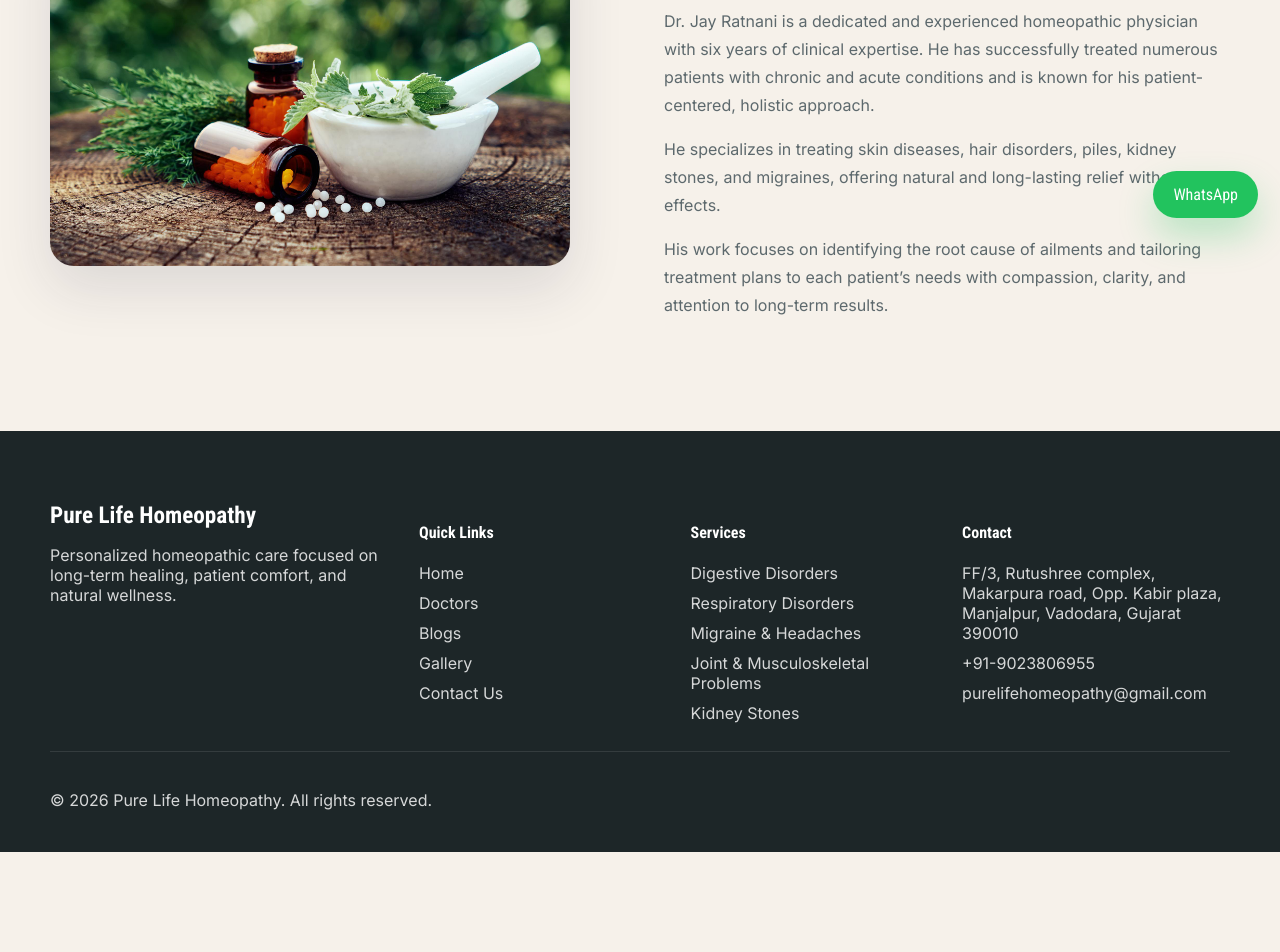
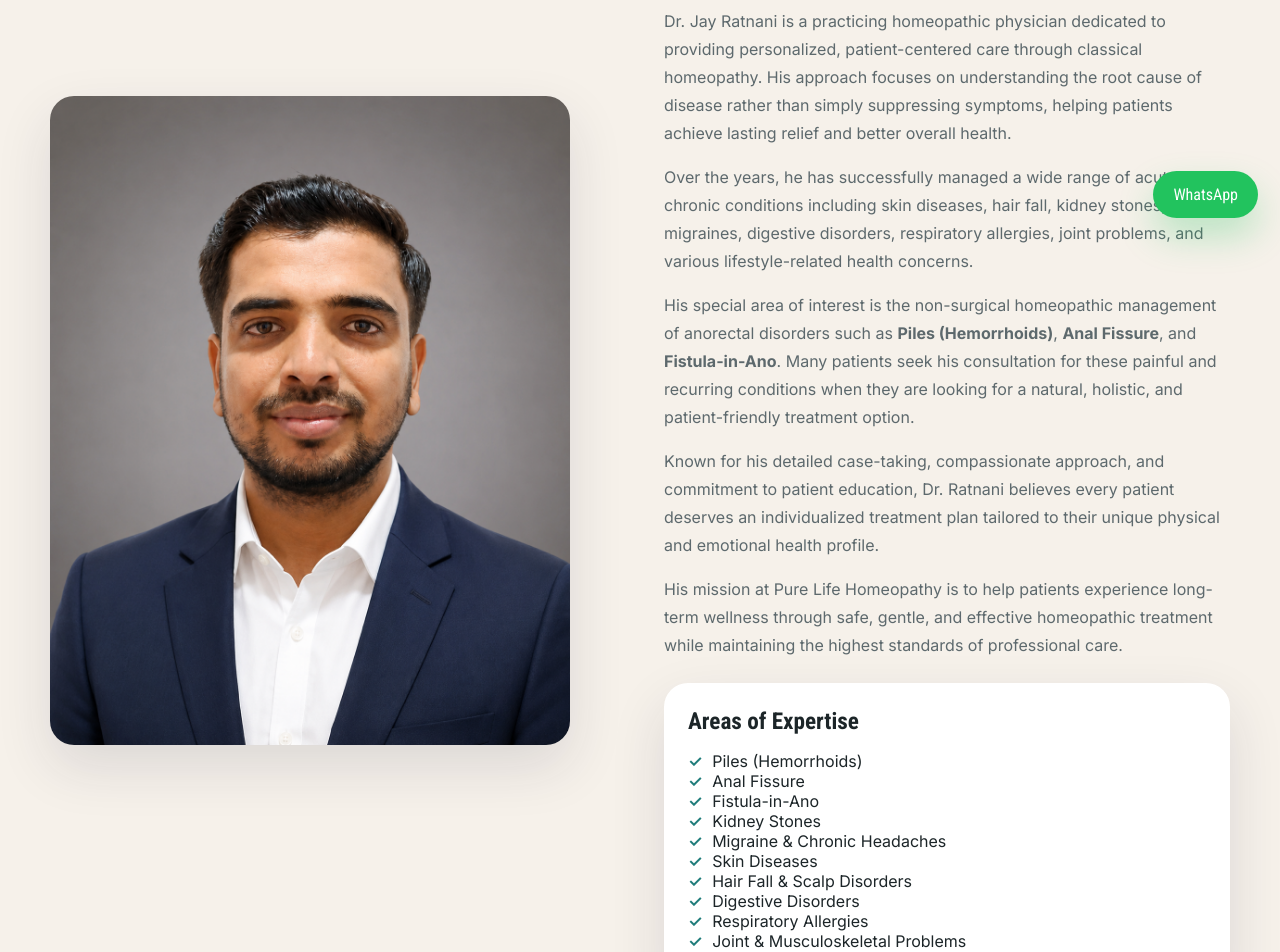
Before and after one commit to purelifehomeopathy-droid/purelife-homeopathy, a Next.js app: page /doctors in a window 1280 px wide. Shown: the part 560-1512 px from the top of the page. Before the commit the page ends 1412 px from the top, so only its background shows below. Built offline with nearby package versions, Linux system fonts and the light colour scheme.

Commit message:
Updated doctor profile and photo

```diff
--- a/src/app/doctors/page.tsx
+++ b/src/app/doctors/page.tsx
@@ -4,7 +4,7 @@ import type { Metadata } from "next";
 export const metadata: Metadata = {
   title: "Doctors",
   description:
-    "Meet Dr. Jay Ratnani, BHMS, and learn more about the clinic's personalized homeopathic approach."
+    "Meet Dr. Jay Ratnani, BHMS, specialist in homeopathic treatment for piles, fissure, fistula, kidney stones, skin diseases, hair disorders, and chronic health conditions."
 };
 
 export default function DoctorsPage() {
@@ -20,32 +20,76 @@ export default function DoctorsPage() {
         <div className="container doctor-layout">
           <div className="doctor-image fade-in">
             <Image
-              src="/images/clinic/doctor-profile.jpg"
+              src="/images/doctors/dr-jay-ratnani.jpg"
               alt="Dr. Jay Ratnani"
               width={520}
               height={720}
+              priority
             />
           </div>
+
           <div className="doctor-copy fade-in">
-            <span className="eyebrow">Our Doctors</span>
+            <span className="eyebrow">Founder & Consulting Physician</span>
+
             <h2>Dr. Jay Ratnani</h2>
+
             <p className="doctor-degree">BHMS</p>
+
             <p>
-              Dr. Jay Ratnani is a dedicated and experienced homeopathic physician
-              with six years of clinical expertise. He has successfully treated
-              numerous patients with chronic and acute conditions and is known for
-              his patient-centered, holistic approach.
+              Dr. Jay Ratnani is a practicing homeopathic physician dedicated to
+              providing personalized, patient-centered care through classical
+              homeopathy. His approach focuses on understanding the root cause of
+              disease rather than simply suppressing symptoms, helping patients
+              achieve lasting relief and better overall health.
             </p>
+
             <p>
-              He specializes in treating skin diseases, hair disorders, piles,
-              kidney stones, and migraines, offering natural and long-lasting
-              relief without side effects.
+              Over the years, he has successfully managed a wide range of acute
+              and chronic conditions including skin diseases, hair fall, kidney
+              stones, migraines, digestive disorders, respiratory allergies,
+              joint problems, and various lifestyle-related health concerns.
             </p>
+
             <p>
-              His work focuses on identifying the root cause of ailments and
-              tailoring treatment plans to each patient’s needs with compassion,
-              clarity, and attention to long-term results.
+              His special area of interest is the non-surgical homeopathic
+              management of anorectal disorders such as <strong>Piles
+              (Hemorrhoids)</strong>, <strong>Anal Fissure</strong>, and{" "}
+              <strong>Fistula-in-Ano</strong>. Many patients seek his
+              consultation for these painful and recurring conditions when they
+              are looking for a natural, holistic, and patient-friendly treatment
+              option.
             </p>
+
+            <p>
+              Known for his detailed case-taking, compassionate approach, and
+              commitment to patient education, Dr. Ratnani believes every patient
+              deserves an individualized treatment plan tailored to their unique
+              physical and emotional health profile.
+            </p>
+
+            <p>
+              His mission at Pure Life Homeopathy is to help patients experience
+              long-term wellness through safe, gentle, and effective homeopathic
+              treatment while maintaining the highest standards of professional
+              care.
+            </p>
+
+            <div className="info-card" style={{ marginTop: "24px" }}>
+              <h3>Areas of Expertise</h3>
+
+              <ul className="checklist">
+                <li>Piles (Hemorrhoids)</li>
+                <li>Anal Fissure</li>
+                <li>Fistula-in-Ano</li>
+                <li>Kidney Stones</li>
+                <li>Migraine & Chronic Headaches</li>
+                <li>Skin Diseases</li>
+                <li>Hair Fall & Scalp Disorders</li>
+                <li>Digestive Disorders</li>
+                <li>Respiratory Allergies</li>
+                <li>Joint & Musculoskeletal Problems</li>
+              </ul>
+            </div>
           </div>
         </div>
       </section>
```
Also changed, not shown: public/images/doctors/dr-jay-ratnani.jpg (added).
